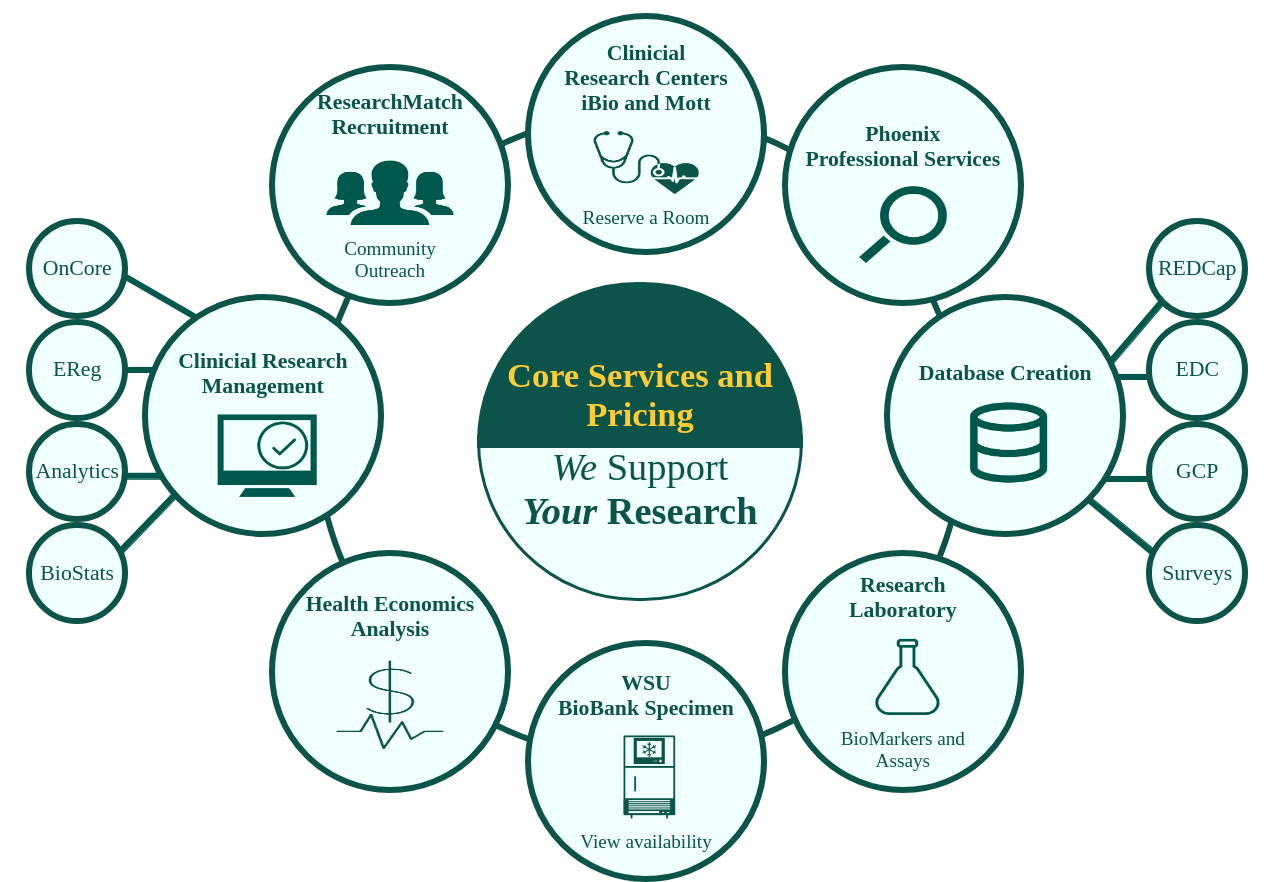
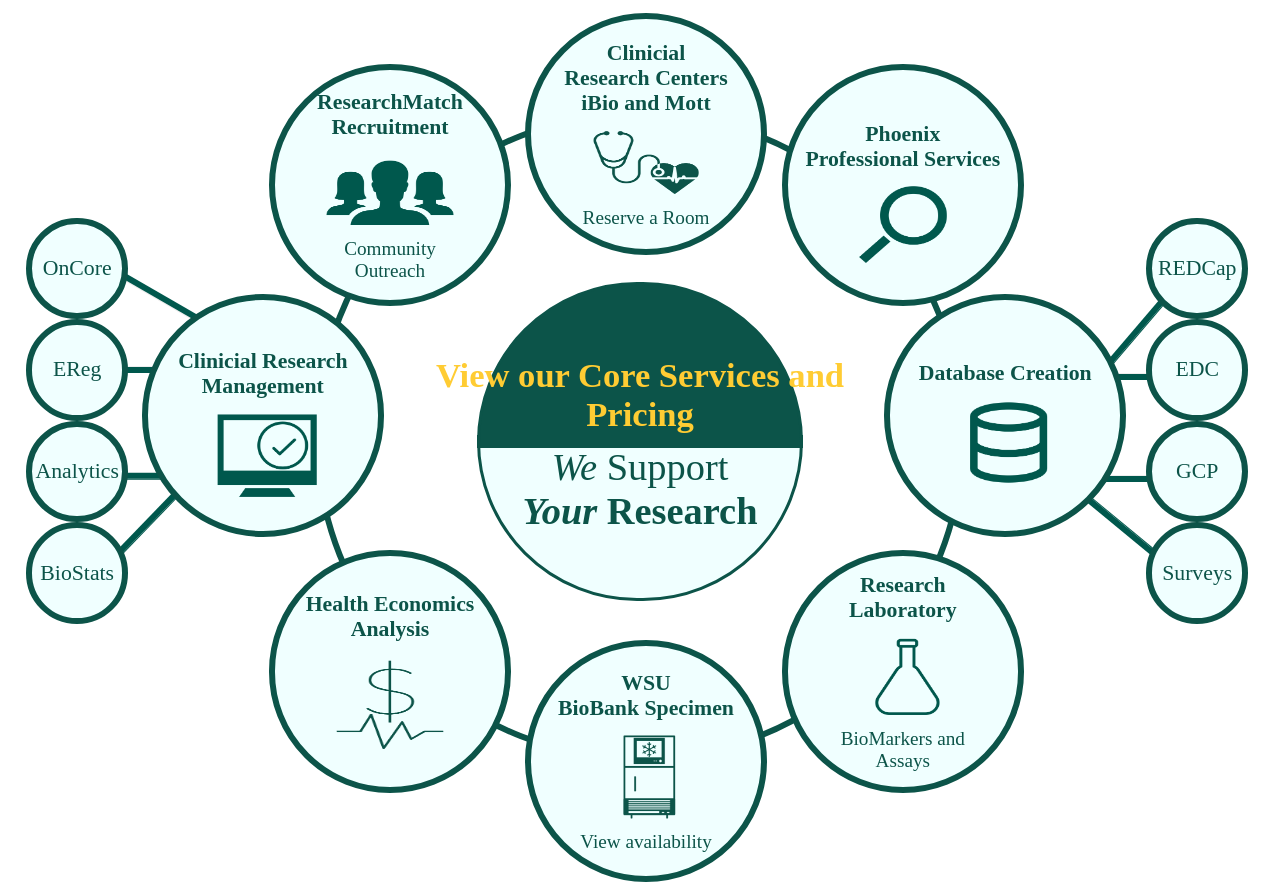
Before and after one commit to jss37/CRSC-WheelV2, a plain HTML site: page index.html in a window 1280 px wide. Drawn offline with Linux system fonts and the light colour scheme.

Commit message:
Update index.html

```diff
--- a/index.html
+++ b/index.html
@@ -221,7 +221,7 @@
 <body>
     <div id ="flex-container">
     <div id="center">
-        <h1>Core Services and<br>Pricing</h1>
+        <h1>View our Core Services and<br>Pricing</h1>
         <!-- <div id="smaller-wheel"></div> -->
         <div class="center-half-circle-one"><p style="font-size:3vw;margin-top: .5vw;"><i>We</i> Support<br> <span style="font-weight: bold;"><i>Your</i> Research</span></p></div>
         <div class="center-half-circle-two"> </div>
```
